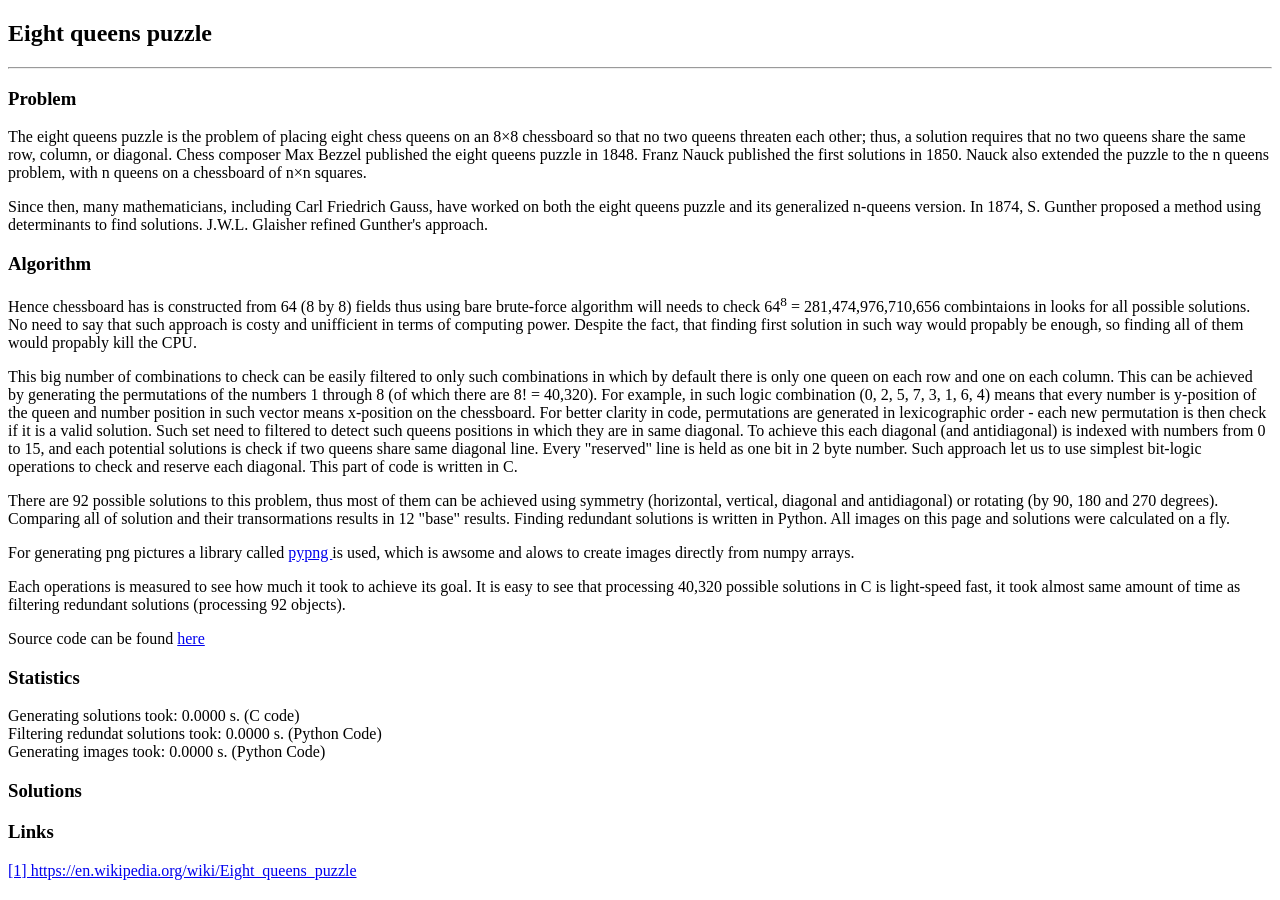
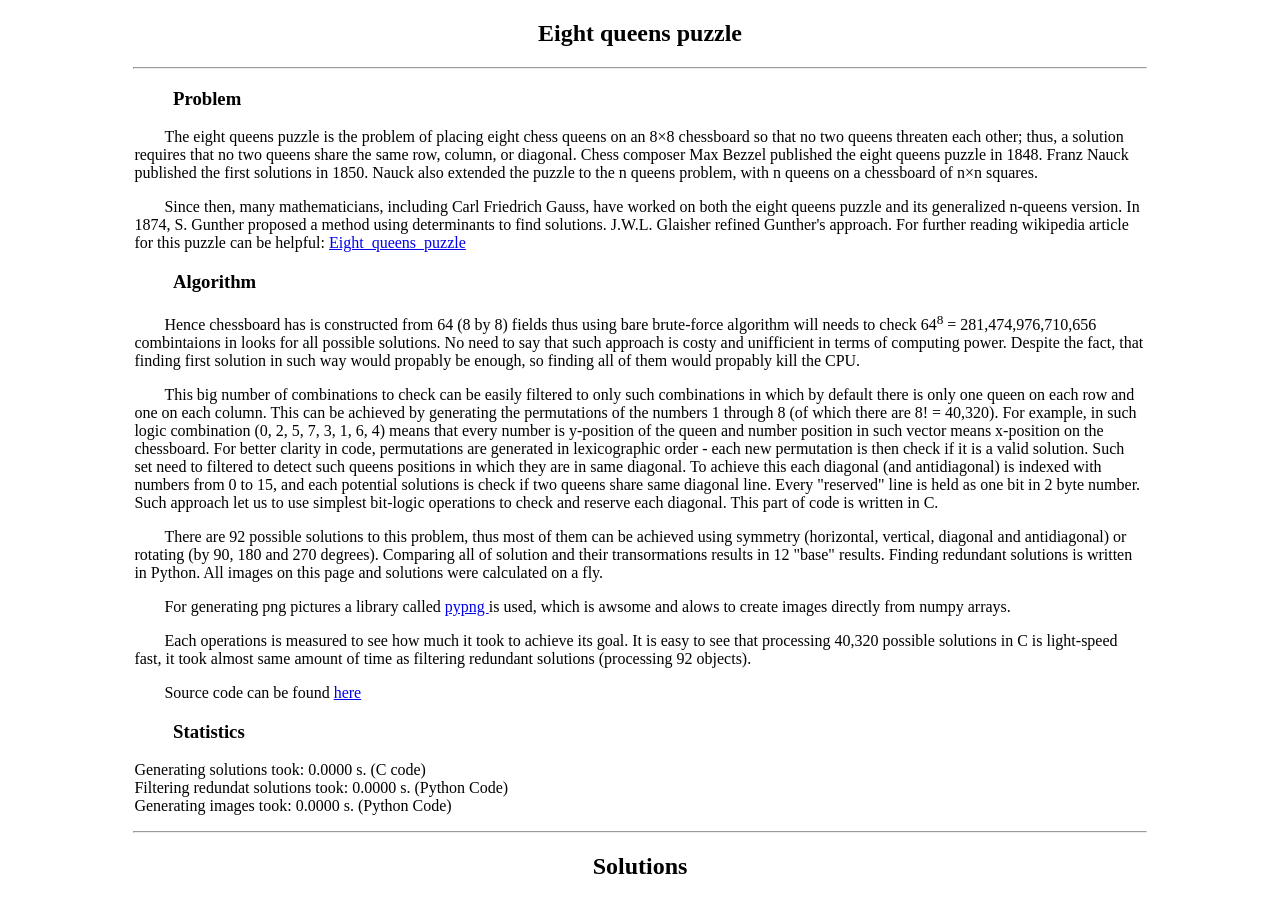
Before and after one commit to lukaszszymankiewicz/8qp, a Flask app: template app/templates/index.html in a window 1280 px wide. Run offline with Flask 2, Linux system fonts and the light colour scheme; the template is opened without the code that fills it, so the values that code supplies are empty; parts of the project's set-up code (start-up, migrations or seed data) failed here and were passed over.

Commit message:
html & css pettyfied
typo

```diff
--- a/app/static/index.css
+++ b/app/static/index.css
@@ -1,5 +1,20 @@
 img {
   max-width: 200px;
+}
+
+p {
+  width: 80%;
+  text-indent: 30px;
+  margin-left: auto;
+  margin-right: auto;
+}
+
+h3 {
+  text-indent: 165px;
+}
+
+hr {
+  width: 80%;
 }
 
 .img-grid {
--- a/app/templates/index.html
+++ b/app/templates/index.html
@@ -9,10 +9,11 @@
 <body>
 
   {% block content %}
-    <h2> Eight queens puzzle </h2>
+    <center><h2> Eight queens puzzle </h2></center>
     <hr>
 
     <h3> Problem </h3>
+
     <p>
         The eight queens puzzle is the problem of placing eight chess queens on an 8×8 chessboard
         so that no two queens threaten each other; thus, a solution requires that no two queens
@@ -20,10 +21,13 @@
         queens puzzle in 1848. Franz Nauck published the first solutions in 1850. Nauck also
         extended the puzzle to the n queens problem, with n queens on a chessboard of n×n squares.
     </p>
+
     <p>
         Since then, many mathematicians, including Carl Friedrich Gauss, have worked on both the
         eight queens puzzle and its generalized n-queens version. In 1874, S. Gunther proposed
         a method using determinants to find solutions. J.W.L. Glaisher refined Gunther's approach.
+        For further reading wikipedia article for this puzzle can be helpful:
+        <a href = "https://en.wikipedia.org/wiki/Eight_queens_puzzle"> Eight_queens_puzzle </a>
     </p>
 
     <h3> Algorithm </h3>
@@ -34,6 +38,8 @@
         in terms of computing power.
         Despite the fact, that finding first solution in such way would propably be enough, so
         finding all of them would propably kill the CPU.
+    </p>
+
     <p>
         This big number of combinations to check can be easily filtered to only such
         combinations in which by default there is only one queen on each row and one on each
@@ -49,6 +55,7 @@
         "reserved" line is held as one bit in 2 byte number. Such approach let us to use simplest
         bit-logic operations to check and reserve each diagonal. This part of code is written in C.
     </p>
+
     <p>
         There are 92 possible solutions to this problem, thus most of them can be achieved using
         symmetry (horizontal, vertical, diagonal and antidiagonal) or rotating (by 90, 180 and 270
@@ -56,28 +63,32 @@
         Finding redundant solutions is written in Python. All images on this page and solutions
         were calculated on a fly.
     </p>
+
     <p>
         For generating png pictures a library called <a href="https://github.com/drj11/pypng">pypng
         </a> is used, which is awsome and alows to create images directly from numpy arrays.
     </p>
+
     <p>
         Each operations is measured to see how much it took to achieve its goal. It is easy to see
         that processing 40,320 possible solutions in C is light-speed fast, it took almost same
         amount of time as filtering redundant solutions (processing 92 objects).
     </p>
+
     <p>
         Source code can be found <a href = "https://github.com/lukaszszymankiewicz/8qp">here</a>
     </p>
 
     <h3> Statistics </h3>
 
-    <p>
+    <p style="text-indent: 0px;">
         Generating solutions took: {{'%0.4f'|format(solve_time|float)}} s. (C code)<br>
         Filtering redundat solutions took: {{'%0.4f'|format(filter_time|float)}} s. (Python Code)<br>
         Generating images took: {{'%0.4f'|format(images_time|float)}} s. (Python Code)<br>
     </p>
 
-    <h3> Solutions </h3>
+    <hr>
+    <center><h2> Solutions </h2></center>
 
     {% for images_batch in base_solutions_imgs|batch(6) %}
     <center>
@@ -91,12 +102,6 @@
     </center>
     {% endfor %}
 
-    <h3> Links </h3>
-    <p>
-      <a href = "https://en.wikipedia.org/wiki/Eight_queens_puzzle">
-        [1] https://en.wikipedia.org/wiki/Eight_queens_puzzle
-      </a>
-    <p>
   {% endblock %}
 
 </body>
```
